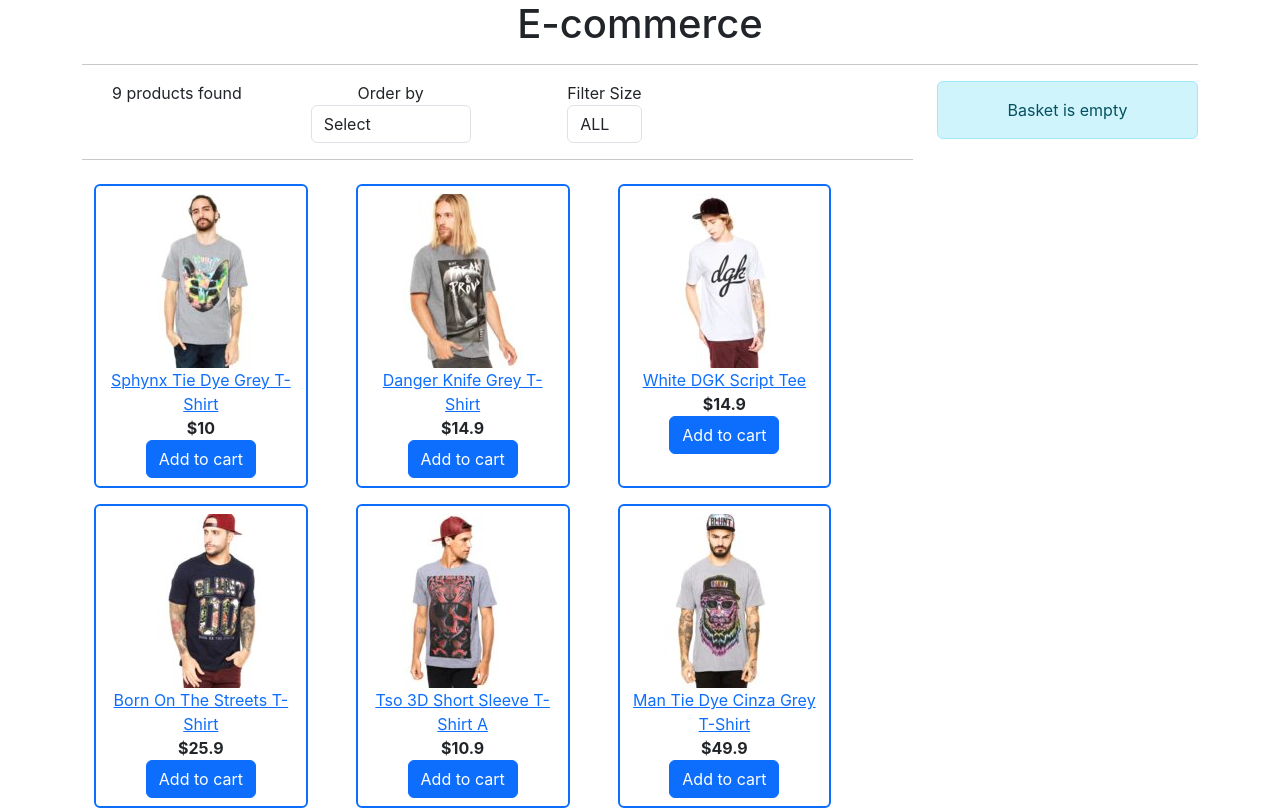
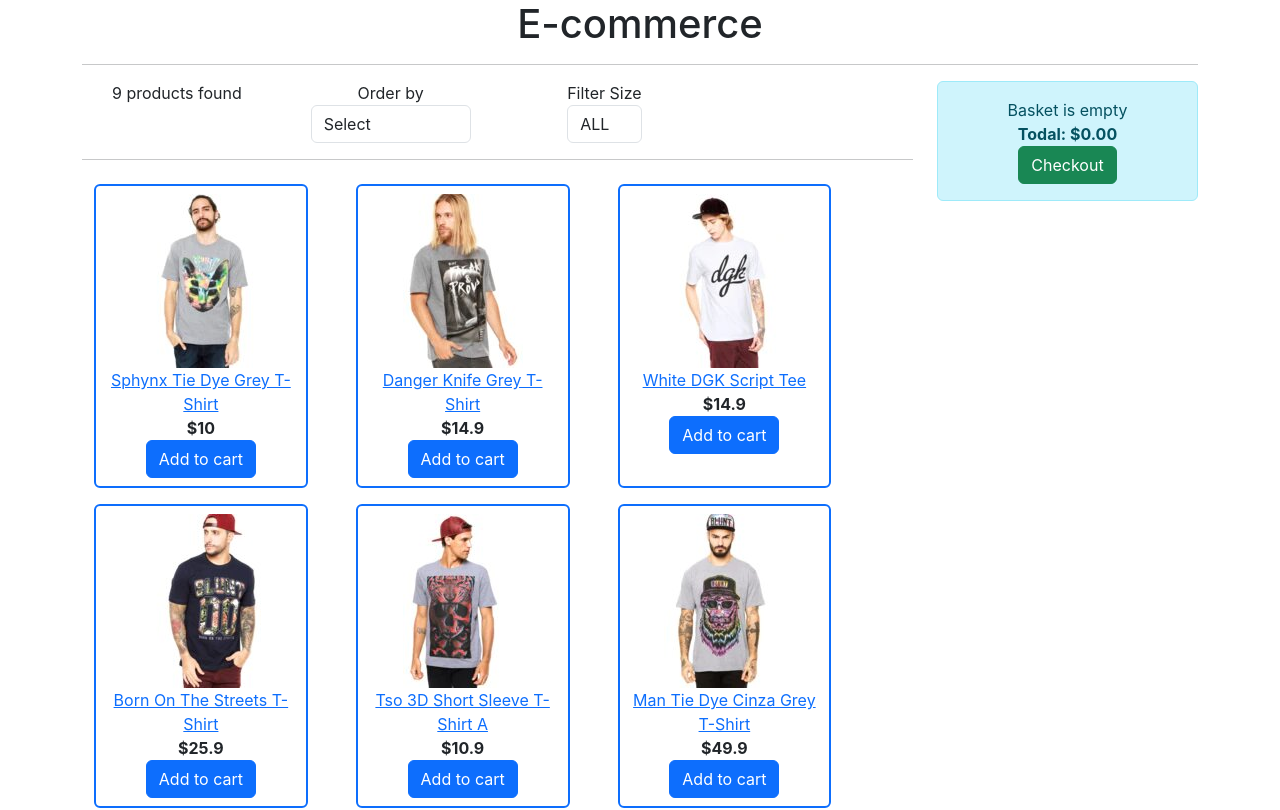
Before and after one commit to cole92/react-e-shop, a React (Create React App) app: page / in a window 1280 px wide. Shown: the top 810 px of the page. Built offline with nearby package versions, Linux system fonts and the light colour scheme; data requests are answered from the project's data file.

Commit message:
Added handleRemove method, Basket component, finished base of aplication

```diff
--- a/src/App.js
+++ b/src/App.js
@@ -2,7 +2,7 @@
 import "./App.css";
 import Products from "./components/Products";
 import Filter from "./components/Filter";
-import Basket from "./components/Basket"
+import Basket from "./components/Basket";
 
 class App extends Component {
   constructor(props) {
@@ -11,9 +11,9 @@
     this.state = {
       products: [], // Svi proizvodi
       filterProducts: [], // Filtrirani proizvodi
-      size: '', // Pocetne vrednosti
-      sort: '', // Pocetne vrednosti
-      cartItems: JSON.parse(localStorage.getItem('cartItems')) || [] // Korpa
+      size: "", // Pocetne vrednosti
+      sort: "", // Pocetne vrednosti
+      cartItems: JSON.parse(localStorage.getItem("cartItems")) || [], // Korpa
     };
     this.handleSortChange = this.handleSortChange.bind(this);
     this.handleSizeChange = this.handleSizeChange.bind(this);
@@ -60,8 +60,8 @@
               ? 1
               : -1
             : a.price < b.price
-              ? 1
-              : -1
+            ? 1
+            : -1
         );
       } else {
         stateObj.products.sort((a, b) => (a.id > b.id ? 1 : -1));
@@ -70,8 +70,8 @@
       // Filtriranje po velicini
       if (stateObj.size && stateObj.size !== "") {
         return {
-          filterProducts: stateObj.products.filter((a) =>
-            a.availableSizes.indexOf(stateObj.size.toUpperCase()) >= 0 // Provera da li postoji
+          filterProducts: stateObj.products.filter(
+            (a) => a.availableSizes.indexOf(stateObj.size.toUpperCase()) >= 0 // Provera da li postoji
           ),
         };
       }
@@ -81,7 +81,7 @@
     });
   };
 
-  handleAddToCart = product => {
+  handleAddToCart = (product) => {
     this.setState((stateObj) => {
       const cartItems = [...stateObj.cartItems]; // Kopija trenutne korpe
 
@@ -93,11 +93,33 @@
         existingProduct.count += 1;
       } else {
         // Ako ne postoji dodajemo ga u korpu sa pocetnim brojem 1
-        cartItems.push({...product, count: 1});
+        cartItems.push({ ...product, count: 1 });
       }
-      localStorage.setItem('cartItems', JSON.stringify(cartItems)); // Azuriranje storage
+      localStorage.setItem("cartItems", JSON.stringify(cartItems)); // Azuriranje storage
 
       return { cartItems }; // Vracanje novog niza
+    });
+  };
+
+  handleRemoveFromCart = (product, isRemoveAll = false) => {
+    this.setState((stateObj) => {
+      const cartItems = [...stateObj.cartItems];
+      const existingProduct = cartItems.find((item) => item.id === product.id); // Nalazimo dati proizvod po ID-u
+       // Uklanja sve instance proizvoda
+      if (isRemoveAll) {
+        const cartItems = stateObj.cartItems.filter(item => item.id !== product.id)
+        return {cartItems}
+       // Smanjuje broj proizvoda
+      } else if (existingProduct.count > 1) {
+        existingProduct.count -= 1;
+      } else {
+        // Uklanja proizvod ako je count 1
+        const cartItems = stateObj.cartItems.filter(item => item.id !== product.id);
+          return { cartItems };
+      }
+      // Azurira storage
+      localStorage.setItem("cartItems", JSON.stringify(cartItems));
+      return { cartItems };
     });
   };
 
@@ -117,11 +139,17 @@
               />
               <hr />
               {/* Products komponenta za prikaz proizvoda */}
-              <Products products={this.state.filterProducts} handleAddToCart={this.handleAddToCart}/>
+              <Products
+                products={this.state.filterProducts}
+                handleAddToCart={this.handleAddToCart}
+              />
             </div>
             <div className="col-md-3">
               {/* Placeholder za korpu */}
-              <Basket cartItems={this.state.cartItems} />
+              <Basket
+                cartItems={this.state.cartItems}
+                handleRemoveFromCart={this.handleRemoveFromCart}
+              />
             </div>
           </div>
         </div>
--- a/src/components/Basket.js
+++ b/src/components/Basket.js
@@ -1,16 +1,69 @@
-import React, { Component } from 'react'
+import React, { Component } from "react";
 
 class Basket extends Component {
-    render() {
-        const { cartItems } = this.props;
-        return (
-            <div className='alert alert-info'>
-                { cartItems.length === 0 ? 'Basket is empty' :
-                    <div> You have {cartItems.length} items in basket. <hr /> </div>
-                }
-            </div>
-        )
-    }
+  render() {
+    // Destrukturiranje props-a za pristup korpi proizvoda
+    const { cartItems } = this.props;
+
+    return (
+      <div className="alert alert-info">
+        {/* Prikaz poruke ako je korpa prazna */}
+        {cartItems.length === 0 ? (
+          "Basket is empty"
+        ) : (
+          <div> {" "}
+           {/* Prikaz ukupnog broja proizvoda u korpi */}
+            You have {cartItems.length} items in basket. <hr />{" "}
+          </div>
+        )}
+
+         {/* Mapiranje kroz proizvode u korpi */}
+        {cartItems.map((item) => (
+          <div key={item.id} className="basket-item">
+            {/* Prikaz naslova proizvoda i dugmeta za uklanjanje svih istih proizvoda */}
+            <p>
+              {item.title} {""}
+              <button
+                className="btn btn-danger btn-sm ml-2"
+                onClick={() => this.props.handleRemoveFromCart(item, true)}
+              >
+                X
+              </button>
+            </p>
+            {/* Prikaz trenutne kolicine proizvoda i dugmeta za smanjenje broja */}
+            <p>
+              Quantity: {item.count} {""}
+              <button
+                className="btn btn-danger btn-sm ml-2"
+                onClick={() => this.props.handleRemoveFromCart(item, false)}
+              >
+                -
+              </button>
+            </p>
+            {/* Prikaz ukupne cene za datu stavku (kolicina x cena) */}
+            <p>Price: {(item.price * item.count).toFixed(2)}$</p> <hr />
+          </div>
+        ))}
+
+        {/* Prikaz ukupne cene svih proizvoda u korpi */}
+        <div>
+          <strong>
+            Todal: $
+            {cartItems
+              .reduce((acc, item) => acc + item.price * item.count, 0) // Sabiranje cena svih proizvoda
+              .toFixed(2)}
+          </strong>
+        </div>
+        {/* Dugme za Checkout akciju */}
+        <button
+          className="btn btn-success"
+          onClick={() => console.log("Checkout clicked!")}
+        >
+          Checkout
+        </button>
+      </div>
+    );
+  }
 }
 
 export default Basket;
--- a/src/components/Filter.js
+++ b/src/components/Filter.js
@@ -23,9 +23,8 @@
                 </select>
               </label>
             </div>
-            <div className="col-md-4" >
-              <label>
-                {" "}
+            <div className="col-md-4">
+              <label> {" "}
                 {/* Padajuci meni za filtriranje proizvoda po velicini */}
                 Filter Size
                 <select
--- a/src/components/Products.js
+++ b/src/components/Products.js
@@ -20,7 +20,13 @@
             <div>
               {/* Prikaz formatirane cene proizvoda */}
               <strong>{util.formatCurrency(product.price)}</strong> <br />
-              <button className="btn btn-primary" onClick={() => this.props.handleAddToCart(product)}>Add to cart</button>
+              <button
+                className="btn btn-primary"
+
+                onClick={() => this.props.handleAddToCart(product)} // Prosledjena metoda
+              >
+                Add to cart
+              </button>
             </div>
           </div>
         </div>
--- a/src/index.js
+++ b/src/index.js
@@ -6,9 +6,9 @@
 
 const root = ReactDOM.createRoot(document.getElementById('root'));
 root.render(
-  <React.StrictMode>
+  //<React.StrictMode>
     <App />
-  </React.StrictMode>
+  //</React.StrictMode>
 );
 
 // If you want to start measuring performance in your app, pass a function
```
